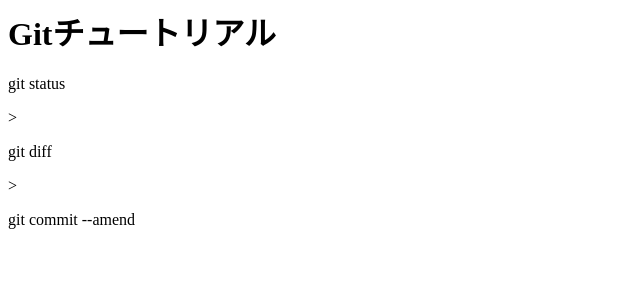
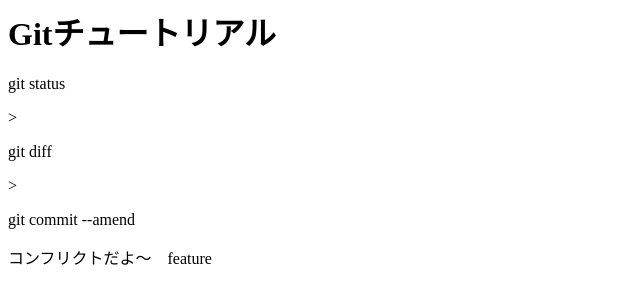
Before and after one commit to yoshida55/git_tutorial, a plain HTML site: page index.html in a window 1280 px wide. Shown: the whole page, without its empty margins (0-640 px from the left). Drawn offline with Linux system fonts and the light colour scheme.

Commit message:
featureでもindex.html修正したよ

```diff
--- a/index.html
+++ b/index.html
@@ -2,3 +2,4 @@
 <p>git status</p>>
 <p>git diff</p>>
 <p>git commit --amend</p>
+<p>コンフリクトだよ～　feature
```
